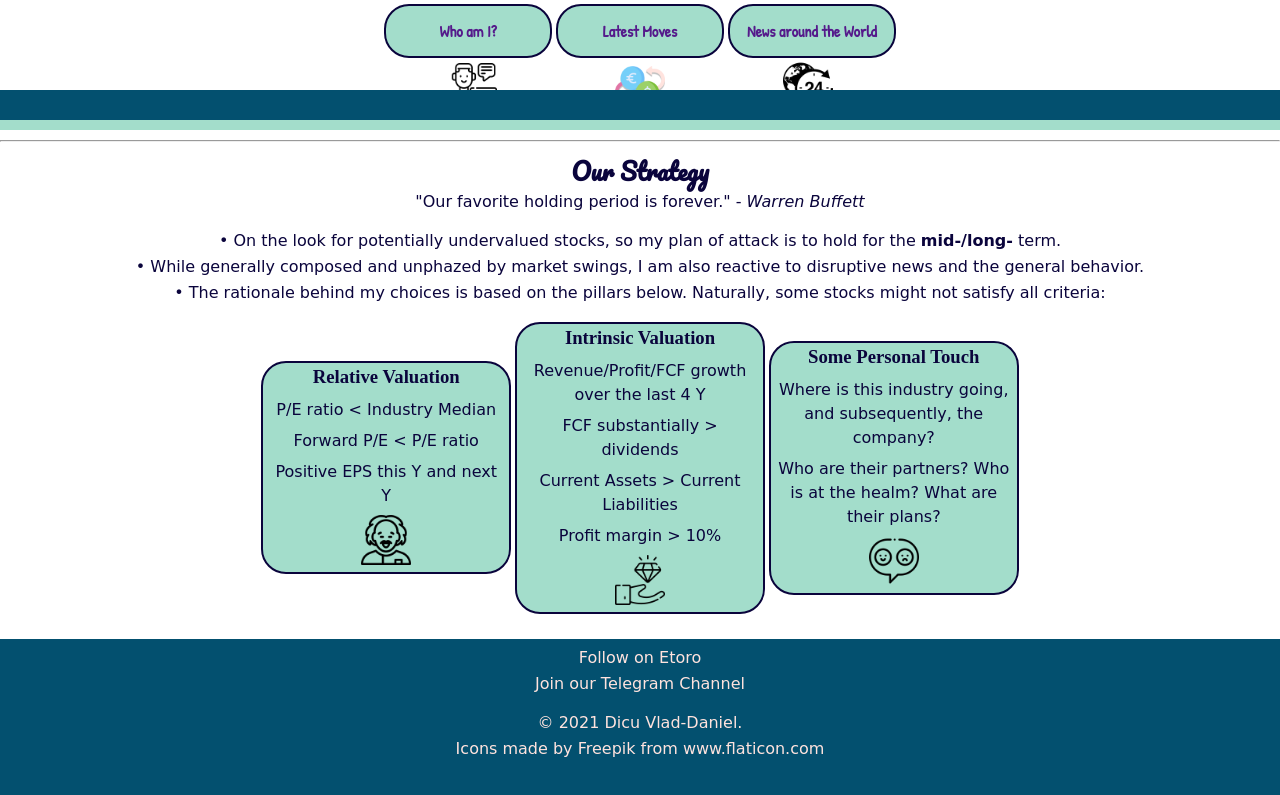
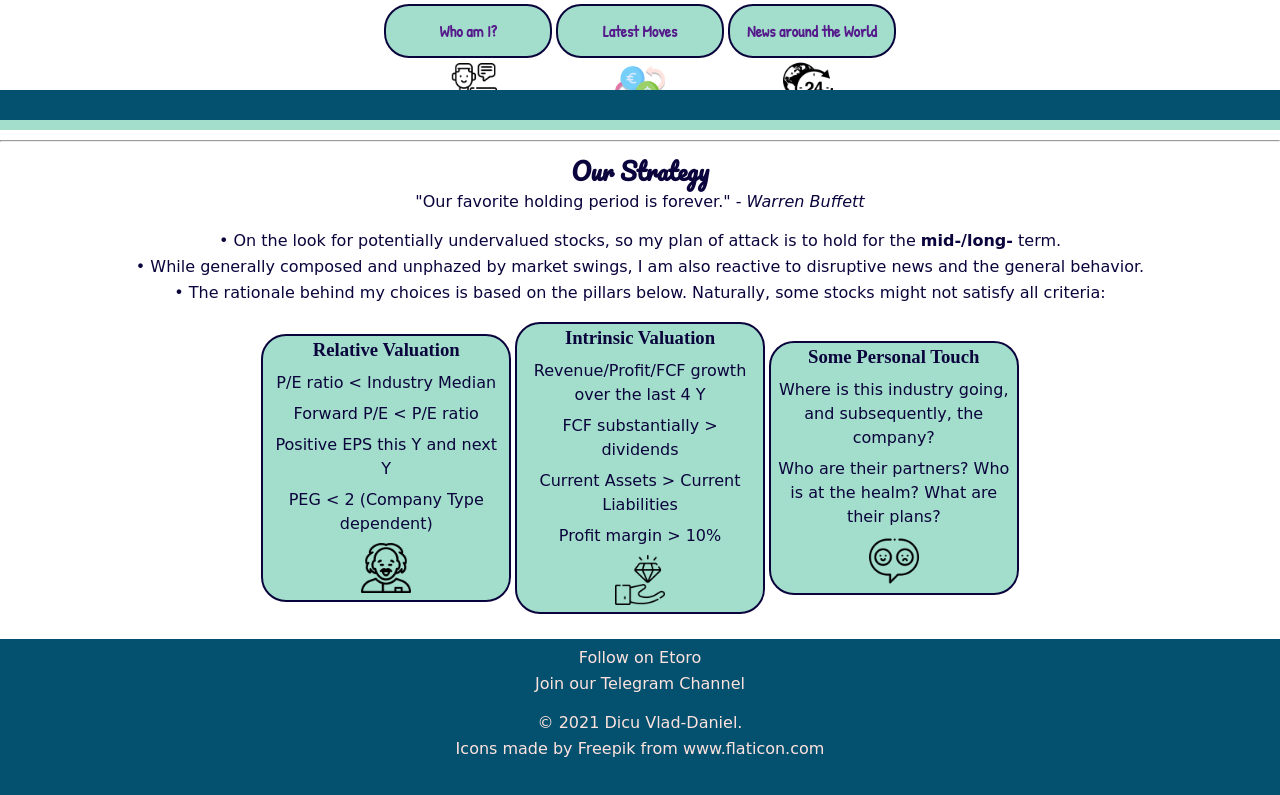
Before and after one commit to vladd35/VladsWebsite, a plain HTML site: page index.html in a window 1280 px wide. Shown: the part 670-1465 px from the top of the page. Drawn offline with Linux system fonts and the light colour scheme; a web font is replaced by a local one.

Commit message:
Update index.html

```diff
--- a/index.html
+++ b/index.html
@@ -70,6 +70,7 @@
             <p>P/E ratio < Industry Median</p>
             <p>Forward P/E < P/E ratio</p>
             <p>Positive EPS this Y and next Y</p>
+            <p>PEG < 2 (Company Type dependent)</p>
           <img class="img" src="images/einstein.png" alt="einstein-picture">
         </div>
     </div>
```
